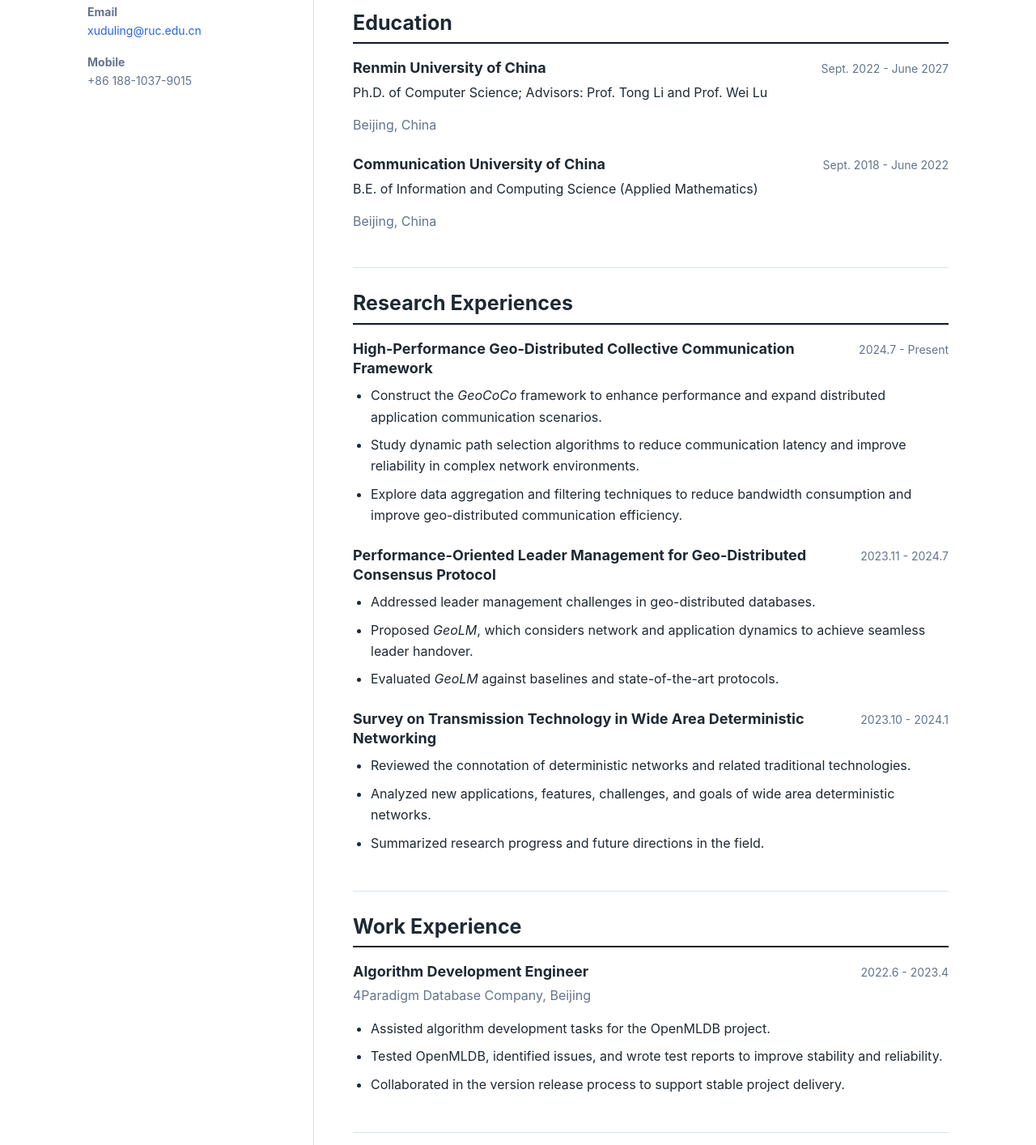
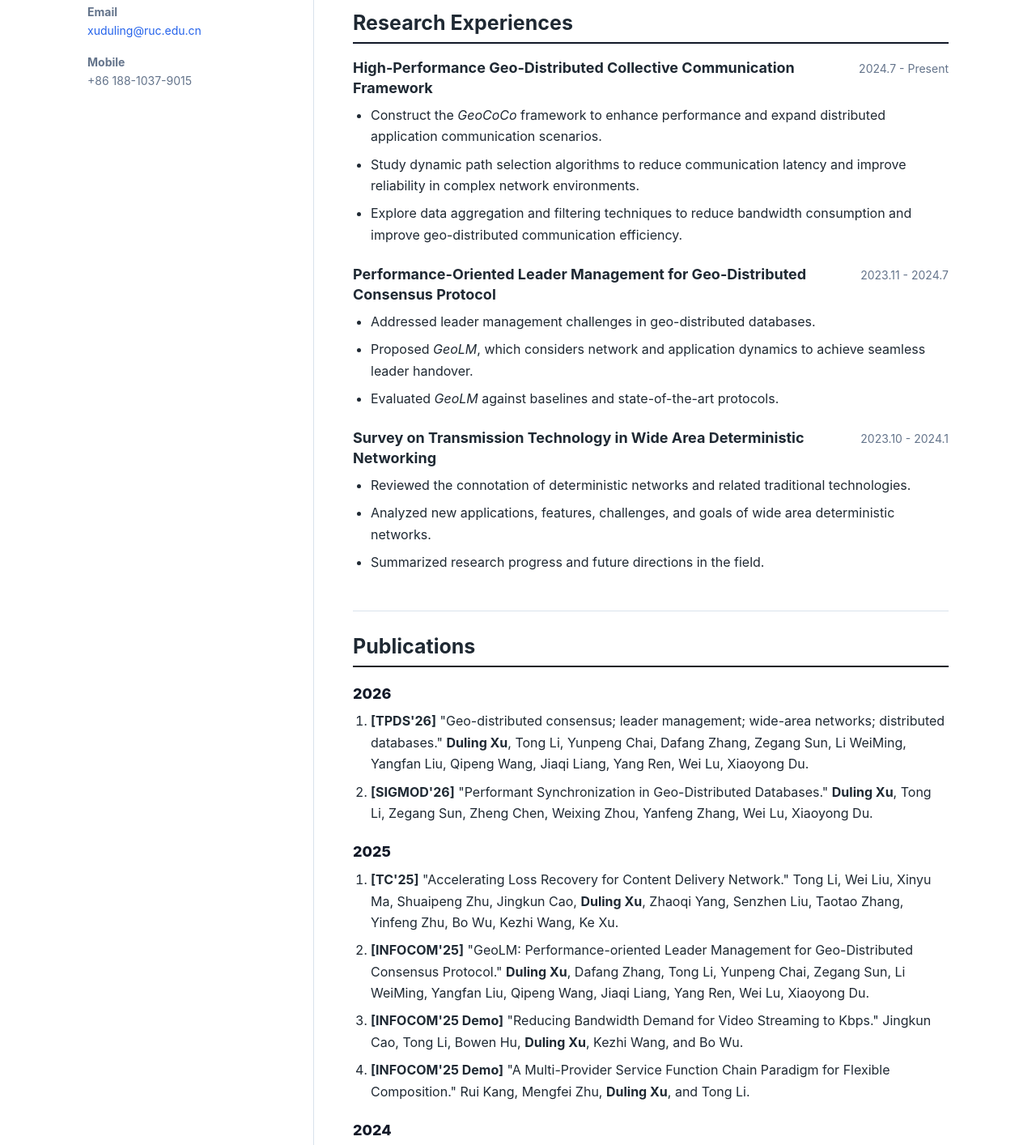
Before and after one commit to DulingXu/DulingXu.github.io, a plain HTML site: page index.html in a window 1280 px wide. Shown: the part 562-1976 px from the top of the page at 81% size. Drawn offline with Linux system fonts and the light colour scheme.

Commit message:
Remove selected homepage sections

```diff
--- a/index.html
+++ b/index.html
@@ -64,26 +64,6 @@
           </ul>
         </section>
 
-        <section id="education" class="section">
-          <h2>Education</h2>
-          <div class="item">
-            <div class="item-head">
-              <h3>Renmin University of China</h3>
-              <span>Sept. 2022 - June 2027</span>
-            </div>
-            <p>Ph.D. of Computer Science; Advisors: Prof. Tong Li and Prof. Wei Lu</p>
-            <p class="muted">Beijing, China</p>
-          </div>
-          <div class="item">
-            <div class="item-head">
-              <h3>Communication University of China</h3>
-              <span>Sept. 2018 - June 2022</span>
-            </div>
-            <p>B.E. of Information and Computing Science (Applied Mathematics)</p>
-            <p class="muted">Beijing, China</p>
-          </div>
-        </section>
-
         <section id="experience" class="section">
           <h2>Research Experiences</h2>
           <div class="item">
@@ -119,22 +99,6 @@
               <li>Reviewed the connotation of deterministic networks and related traditional technologies.</li>
               <li>Analyzed new applications, features, challenges, and goals of wide area deterministic networks.</li>
               <li>Summarized research progress and future directions in the field.</li>
-            </ul>
-          </div>
-        </section>
-
-        <section id="work" class="section">
-          <h2>Work Experience</h2>
-          <div class="item">
-            <div class="item-head">
-              <h3>Algorithm Development Engineer</h3>
-              <span>2022.6 - 2023.4</span>
-            </div>
-            <p class="muted">4Paradigm Database Company, Beijing</p>
-            <ul>
-              <li>Assisted algorithm development tasks for the OpenMLDB project.</li>
-              <li>Tested OpenMLDB, identified issues, and wrote test reports to improve stability and reliability.</li>
-              <li>Collaborated in the version release process to support stable project delivery.</li>
             </ul>
           </div>
         </section>
@@ -189,22 +153,6 @@
           </ol>
         </section>
 
-        <section id="patent" class="section">
-          <h2>Patent</h2>
-          <ul>
-            <li>Node Election Method and Device, patent number 202510038686.1 (applied jointly with Huawei).</li>
-          </ul>
-        </section>
-
-        <section id="awards" class="section">
-          <h2>Awards and Honors</h2>
-          <ul>
-            <li>First-Class Academic Scholarship of Renmin University of China, Sept. 2024</li>
-            <li>Outstanding Graduate of Beijing, May 2022</li>
-            <li>Merit Student of Beijing, June 2022</li>
-            <li>Top 10 Science and Technology Award of Communication University of China, Dec. 2021</li>
-          </ul>
-        </section>
       </main>
     </div>
 
```
